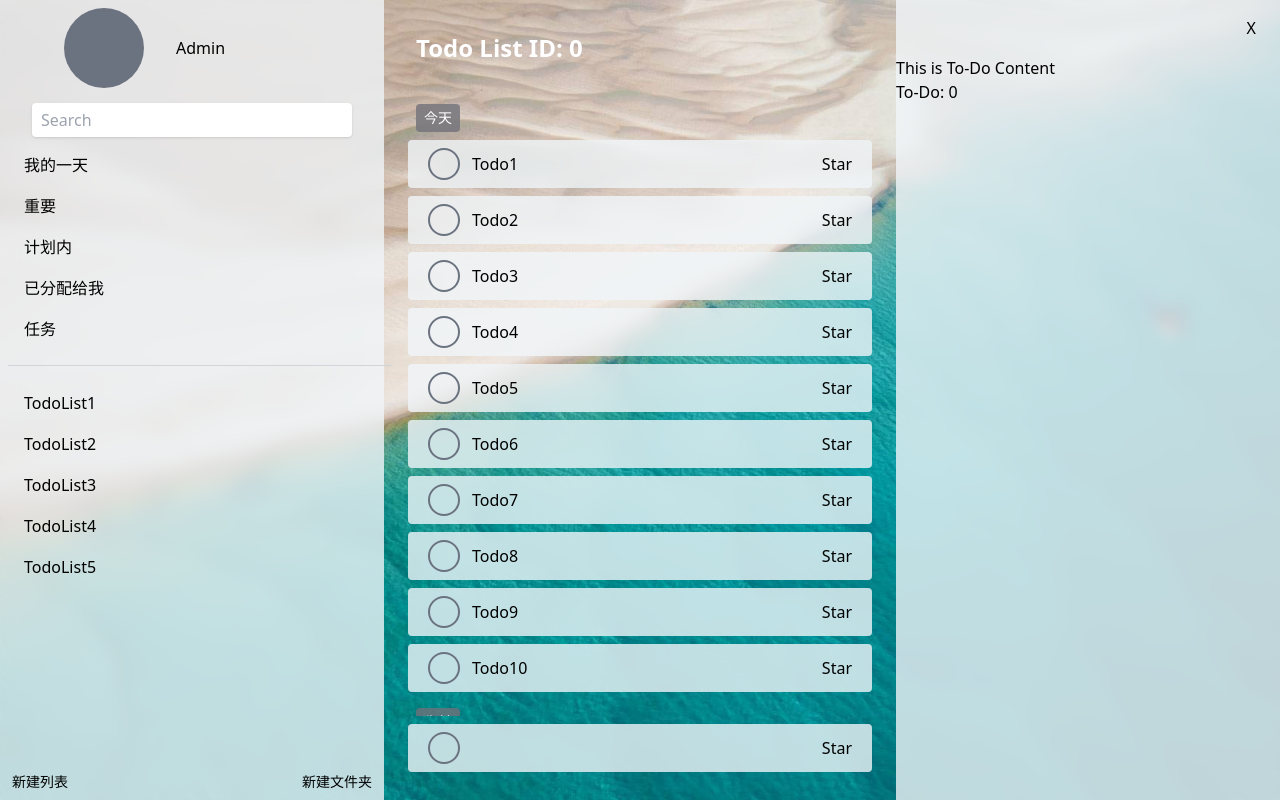
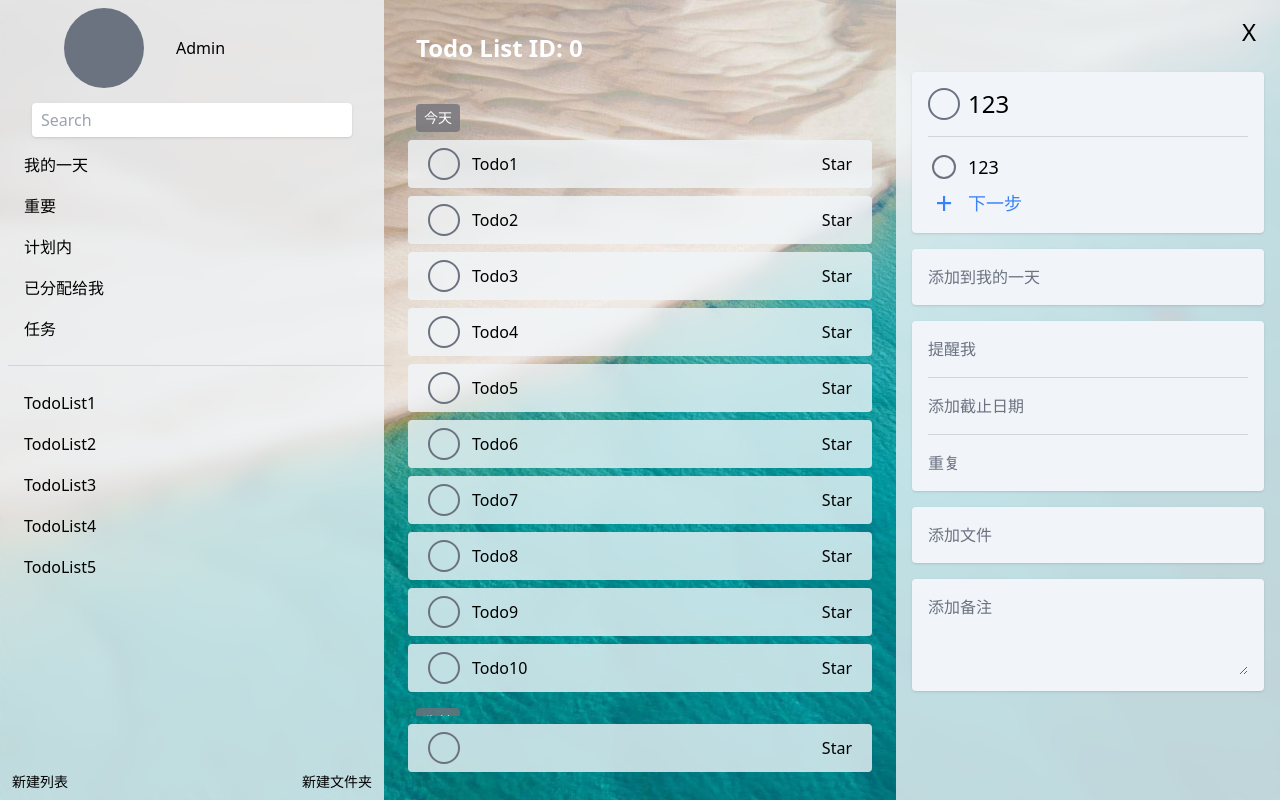
Before and after one commit to yzx9/oToDo-web, a Vue app: page / in a window 1280 px wide. Built offline with nearby package versions, Linux system fonts and the light colour scheme.

Commit message:
feat: create todo view

```diff
--- a/src/components/CheckBox.vue
+++ b/src/components/CheckBox.vue
@@ -9,7 +9,7 @@ const props = defineProps<{
 </script>
 
 <template>
-  <div class="w-6">
+  <div>
     <div class="relative pb-[100%]">
       <div
         class="absolute w-full h-full border-2 border-gray-500 rounded-full cursor-pointer"
--- /dev/null
+++ b/src/components/Todo.vue
@@ -0,0 +1,130 @@
+<script setup lang="ts">
+import { ref } from "vue"
+import CheckBox from "./CheckBox.vue"
+import Divider from "./Divider.vue"
+import TodoCard from "./TodoCard.vue"
+
+type Step = {
+  id: bigint
+  title: string
+  done: boolean
+}
+
+const props = defineProps<{
+  todoID: bigint
+}>()
+
+const todo = ref({
+  id: 1n,
+  title: "123",
+  done: false,
+  steps: [
+    {
+      id: 1n,
+      title: "123",
+      done: false,
+    },
+  ],
+})
+
+const newStepActive = ref(false)
+const newStep = ref("")
+
+function handleTodoEnter() {
+  // TODO
+}
+
+function handleStepChange(step: Step) {
+  // TODO
+  if (step.title === "") {
+    todo.value.steps = todo.value.steps.filter((a) => a.id !== step.id)
+  }
+}
+
+function handleNewStepEnter() {
+  // TODO
+  todo.value.steps.push({
+    id: 10n,
+    title: newStep.value,
+    done: false,
+  })
+  newStep.value = ""
+}
+</script>
+
+<template>
+  <div class="p-4 flex flex-col items-center gap-4">
+    <TodoCard>
+      <div class="w-full flex">
+        <CheckBox class="w-8 mr-2" :checked="todo.done" />
+
+        <input
+          v-model="todo.title"
+          class="w-full bg-transparent outline-none text-2xl flex-1 text-black"
+          @keyup.enter="handleTodoEnter"
+        />
+      </div>
+
+      <Divider />
+
+      <div class="flex flex-col gap-2">
+        <div v-for="step in todo.steps" class="flex items-center gap-2">
+          <CheckBox class="w-6 mx-1" :checked="step.done" />
+
+          <input
+            v-model="step.title"
+            class="w-full bg-transparent outline-none text-lg flex-1 text-black"
+            @keyup.enter="handleStepChange(step)"
+            @focusout="handleStepChange(step)"
+          />
+        </div>
+
+        <div class="flex items-center gap-2">
+          <CheckBox v-if="newStepActive" class="w-6 mx-1" :checked="false" />
+          <div
+            v-else
+            class="w-6 h-6 mx-1 text-3xl text-center text-primary-500 flex justify-center items-center"
+          >
+            <div class="select-none">+</div>
+          </div>
+
+          <input
+            v-model="newStep"
+            :placeholder="todo.steps.length === 0 ? '添加步骤' : '下一步'"
+            class="w-full bg-transparent outline-none text-lg flex-1 placeholder:text-primary-500"
+            @focusin="newStepActive = true"
+            @focusout="newStepActive = false"
+            @keyup.enter="handleNewStepEnter"
+          />
+        </div>
+      </div>
+    </TodoCard>
+
+    <TodoCard>
+      <div class="cursor-pointer">添加到我的一天</div>
+    </TodoCard>
+
+    <TodoCard>
+      <div class="cursor-pointer">提醒我</div>
+
+      <Divider />
+
+      <div class="cursor-pointer">添加截止日期</div>
+
+      <Divider />
+
+      <div class="cursor-pointer">重复</div>
+    </TodoCard>
+
+    <TodoCard>
+      <div class="cursor-pointer">添加文件</div>
+    </TodoCard>
+
+    <TodoCard>
+      <textarea
+        class="min-h-[5rem] bg-transparent outline-none placeholder:text-info-500"
+        placeholder="添加备注"
+      ></textarea>
+    </TodoCard>
+  </div>
+</template>
--- /dev/null
+++ b/src/components/TodoCard.vue
@@ -0,0 +1,7 @@
+<template>
+  <section
+    class="w-full p-4 rounded bg-slate-100 shadow transition flex flex-col select-none text-info-500"
+  >
+    <slot></slot>
+  </section>
+</template>
--- a/src/components/TodoContent.vue
+++ /dev/null
@@ -1,13 +0,0 @@
-<script setup lang="ts">
-const props = defineProps<{
-  todoID: bigint
-}>()
-</script>
-
-<template>
-  <div>
-    <div>This is To-Do Content</div>
-
-    <div>To-Do: {{ props.todoID }}</div>
-  </div>
-</template>
--- a/src/main.ts
+++ b/src/main.ts
@@ -1,4 +1,3 @@
-import { createPinia } from "pinia"
 import { createApp } from "vue"
 import App from "./App.vue"
 import { createRouter } from "./router"
@@ -8,6 +7,4 @@ const app = createApp(App)
 const router = createRouter()
 app.use(router)
 
-app.use(createPinia())
-
 app.mount("#app")
--- a/src/views/Home.vue
+++ b/src/views/Home.vue
@@ -1,7 +1,7 @@
 <script setup lang="ts">
 import { ref } from "vue"
 import SearchBar from "../components/SearchBar.vue"
-import TodoContent from "../components/TodoContent.vue"
+import Todo from "../components/Todo.vue"
 import TodoList from "../components/TodoList.vue"
 import TodoListMenu from "../components/TodoListMenu.vue"
 import UserProfile from "../components/UserProfile.vue"
@@ -40,11 +40,14 @@ function handleTodoClicked(id: bigint) {
     </main>
 
     <aside v-if="showTodo" class="w-96 flex flex-col bg-theme">
-      <div class="m-4 mr-6 self-end cursor-pointer" @click="showTodo = false">
+      <div
+        class="m-4 mb-2 mr-6 self-end cursor-pointer select-none text-2xl"
+        @click="showTodo = false"
+      >
         X
       </div>
 
-      <TodoContent class="flex-1 overflow-y-auto" :todoID="activeTodo" />
+      <Todo class="flex-1 overflow-y-auto" :todoID="activeTodo" />
     </aside>
   </div>
 </template>
```
